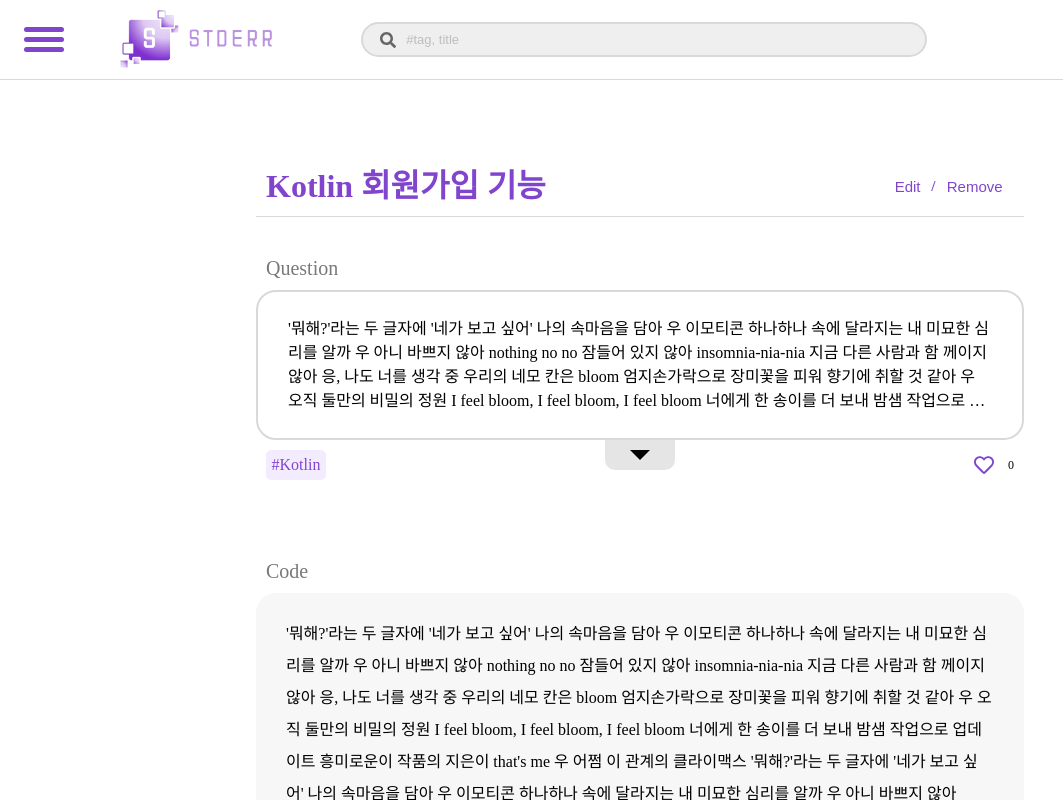
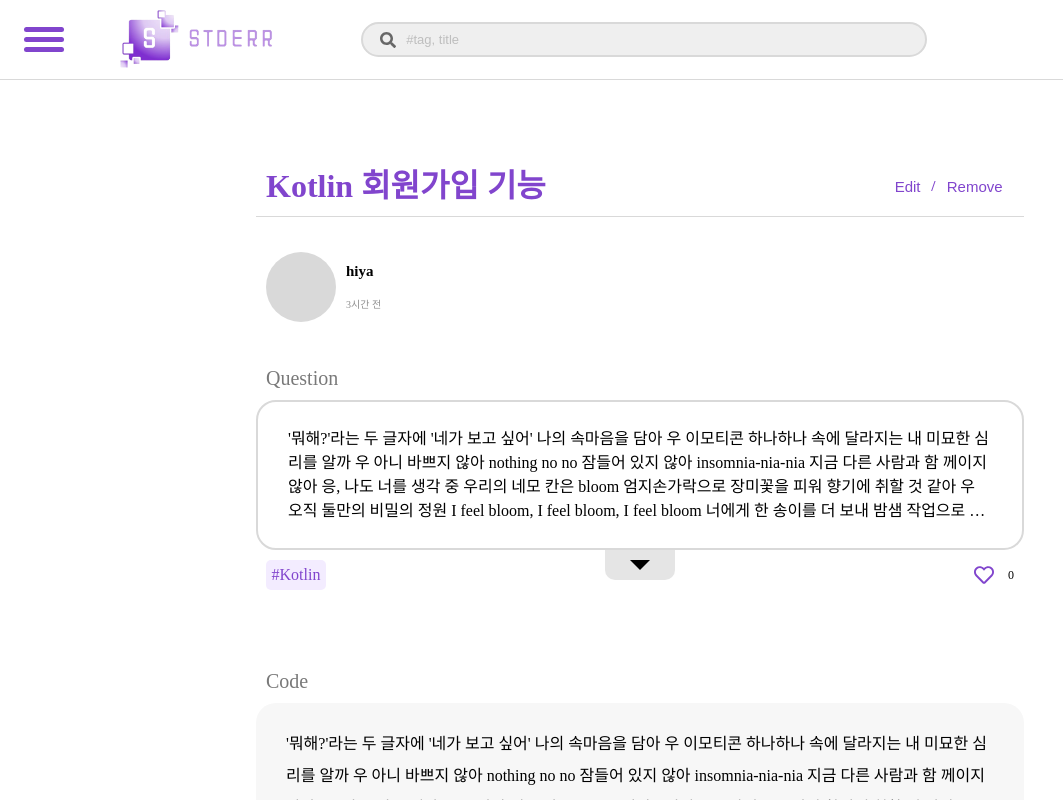
Before and after one commit to 1-yuna/STDERR, a React (Vite) app in the folder Project-Stderr/frontend/: page /view in a window 1280 px wide. Shown: the top 800 px of the page, without its empty margins (0-1063 px from the left). Built offline with nearby package versions, Linux system fonts and the light colour scheme.

Commit message:
[style] view 페이지 유저 프로필 추가

```diff
--- /dev/null
+++ b/Project-Stderr/frontend/src/components/View/UserProfile.jsx
@@ -0,0 +1,66 @@
+// eslint-disable-next-line no-unused-vars
+import React from "react";
+import styled from "styled-components";
+
+const DivBox = styled.div`
+  display: flex;
+  padding: 0 10px;
+  flex-direction: row;
+  justify-content: start;
+  width: 100%;
+  height: 80px;
+  margin-top: 30px;
+`;
+
+const DivBox2 = styled.div`
+  display: flex;
+  flex-direction: row;
+  align-items: center;
+  width: fit-content;
+  height: 100%;
+`;
+
+const DescriptionBox = styled.div`
+  display: flex;
+  flex-direction: column;
+  justify-content: space-evenly;
+  height: 100%;
+  width: 100%;
+  padding: 0 10px;
+`;
+
+const Nickname = styled.div`
+  font-size: 15px;
+  font-weight: bold;
+  width: 100%;
+  height: fit-content;
+`;
+
+const ProfileCircle = styled.div`
+  display: flex;
+  background-color: #d9d9d9;
+  border-radius: 50%;
+  width: 70px;
+  height: 70px;
+`;
+
+const UpdatedAt = styled.div`
+  font-size: 10px;
+  color: #8f8f8f;
+`;
+
+function UserProfile() {
+  return (
+    <DivBox>
+      <DivBox2>
+        <ProfileCircle />
+      </DivBox2>
+      <DescriptionBox>
+        <Nickname>hiya</Nickname>
+        <UpdatedAt>3시간 전</UpdatedAt>
+      </DescriptionBox>
+    </DivBox>
+  );
+}
+
+export default UserProfile;
--- a/Project-Stderr/frontend/src/pages/ViewPage.jsx
+++ b/Project-Stderr/frontend/src/pages/ViewPage.jsx
@@ -7,12 +7,14 @@ import ViewCode from "../components/View/ViewCode.jsx";
 import ViewTitle from "../components/View/ViewTitle.jsx";
 import PostBtn from "../components/Write/PostBtn.jsx";
 import Reply from "../components/View/Reply.jsx";
+import UserProfile from "../components/View/UserProfile.jsx";
 
 function ViewPage() {
   return (
     <Background>
       <TopBar isBackBtn={true} />
       <ViewTitle title="Kotlin 회원가입 기능" />
+      <UserProfile></UserProfile>
       <Question heart={true} />
       <ViewCode />
       <PostBtn name="Reply" route="replyPage" />
```
